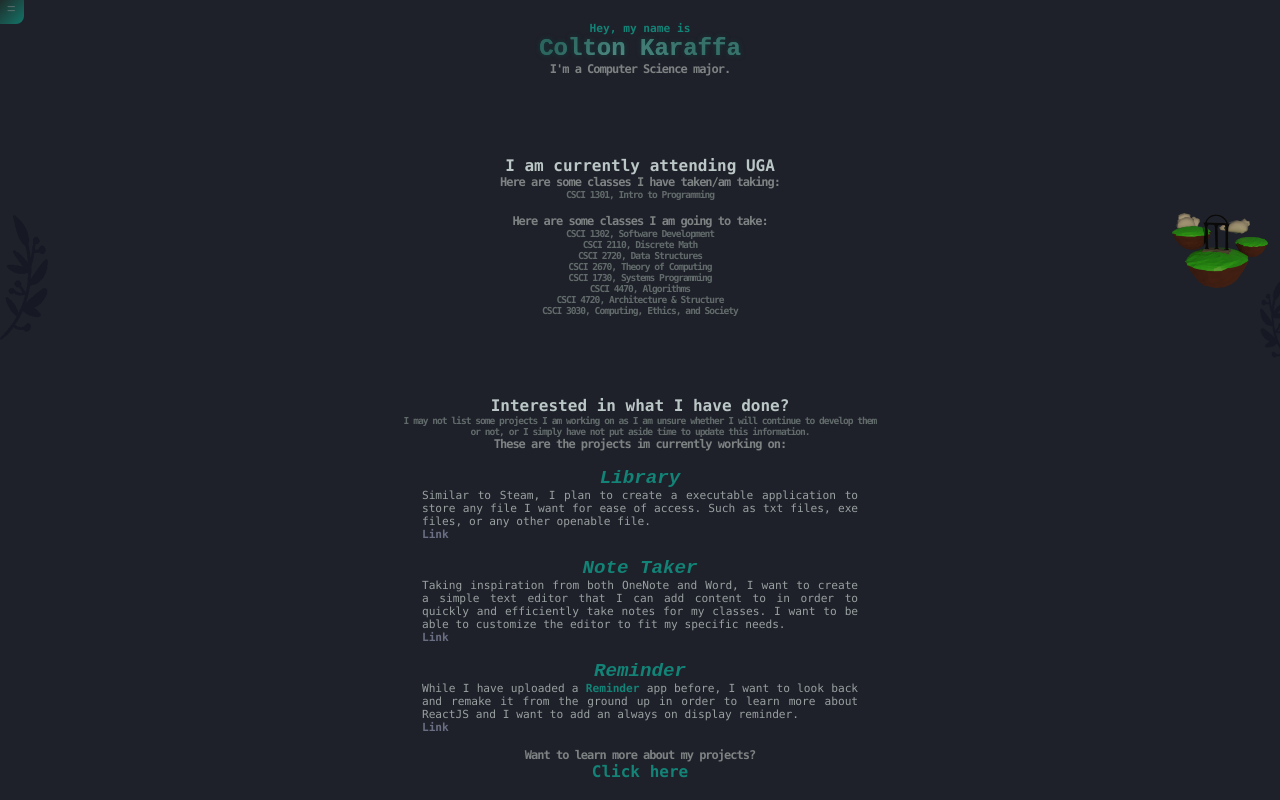
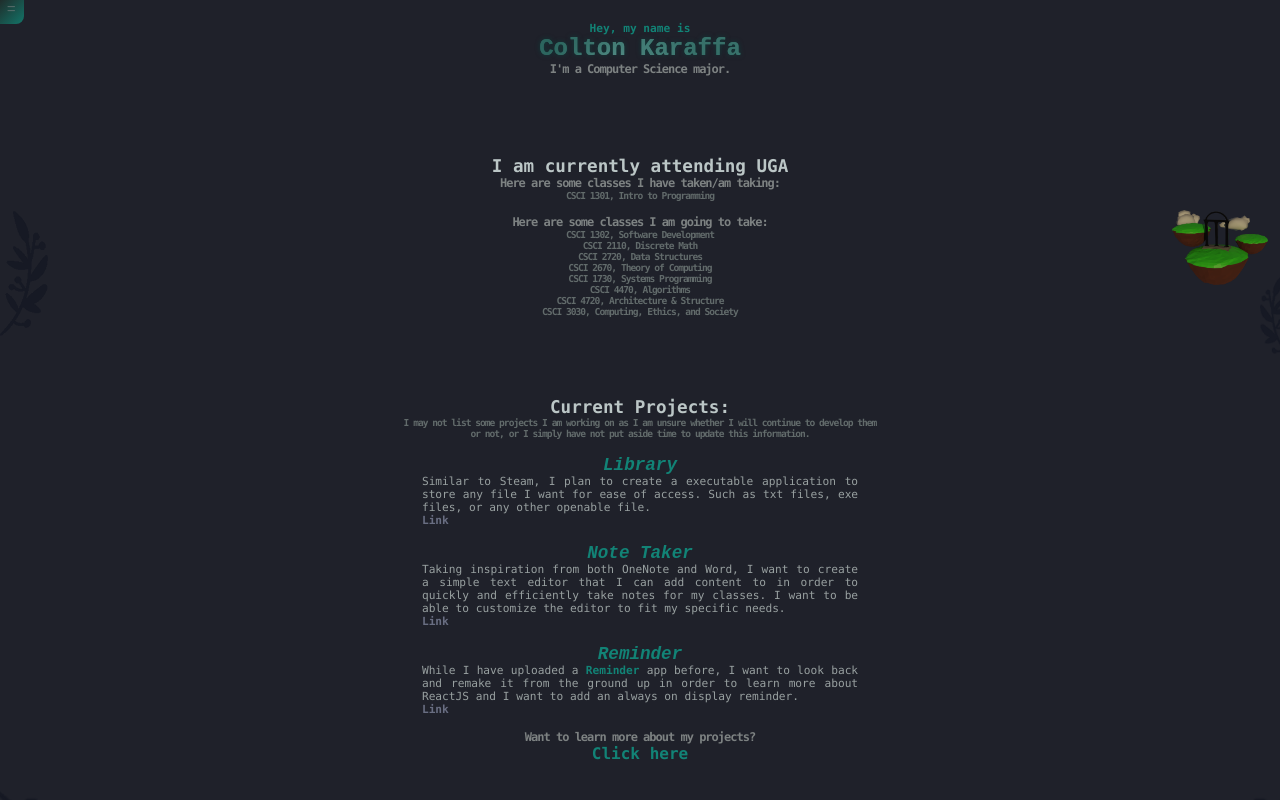
Before and after one commit to coltonk1/coltonk1.github.com, a plain HTML site: page index.html in a window 1280 px wide. Shown: the top 800 px of the page. Drawn offline with Linux system fonts and the light colour scheme.

Commit message:
font stuff

```diff
--- a/css/index.css
+++ b/css/index.css
@@ -83,7 +83,7 @@ body {
   }
 
   .title {
-    font-size: 1em;
+    font-size: 1.1em;
     font-weight: bolder;
     color: #bbc6c6;
     text-align: center;
@@ -164,7 +164,7 @@ body {
 
   .project_title {
     font-style: italic;
-    font-size: 1.2em;
+    font-size: 1.1em;
     color: #128376;
     font-weight: bold;
     font-family: "Fira Mono", monospace;
--- a/index.html
+++ b/index.html
@@ -43,14 +43,15 @@
       </div>
 
       <div class="page_break"></div>
-      <div class="title">Interested in what I have done?</div>
+
+      <!-- <div class="sub_title">
+        These are the projects im currently working on:
+      </div> -->
+      <div class="title">Current Projects:</div>
       <div class="subsub_title">
         I may not list some projects I am working on as I am unsure whether I
         will continue to develop them or not, or I simply have not put aside
         time to update this information.
-      </div>
-      <div class="sub_title">
-        These are the projects im currently working on:
       </div>
       <div class="project">
         <div class="project_title">Library</div>
```
